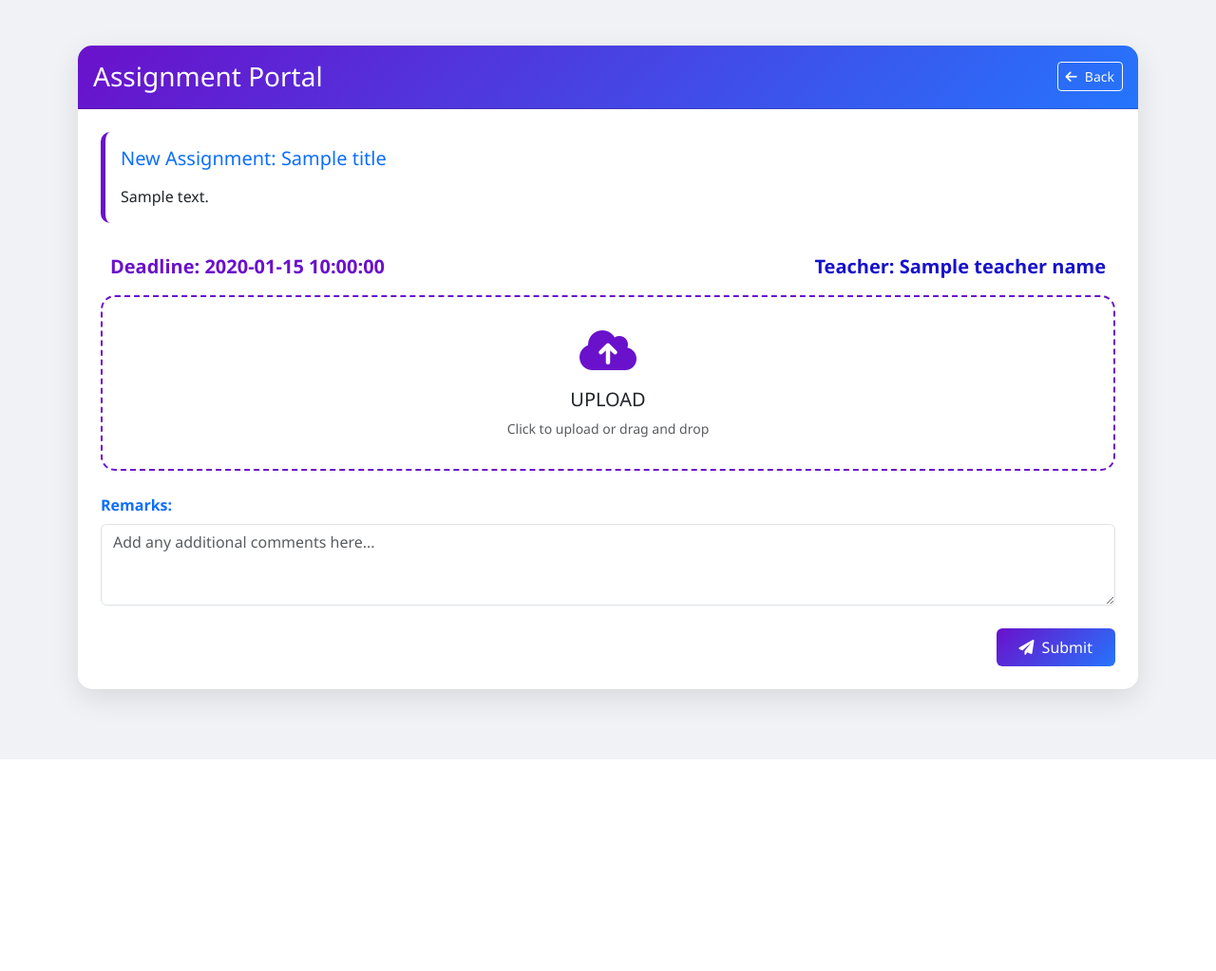
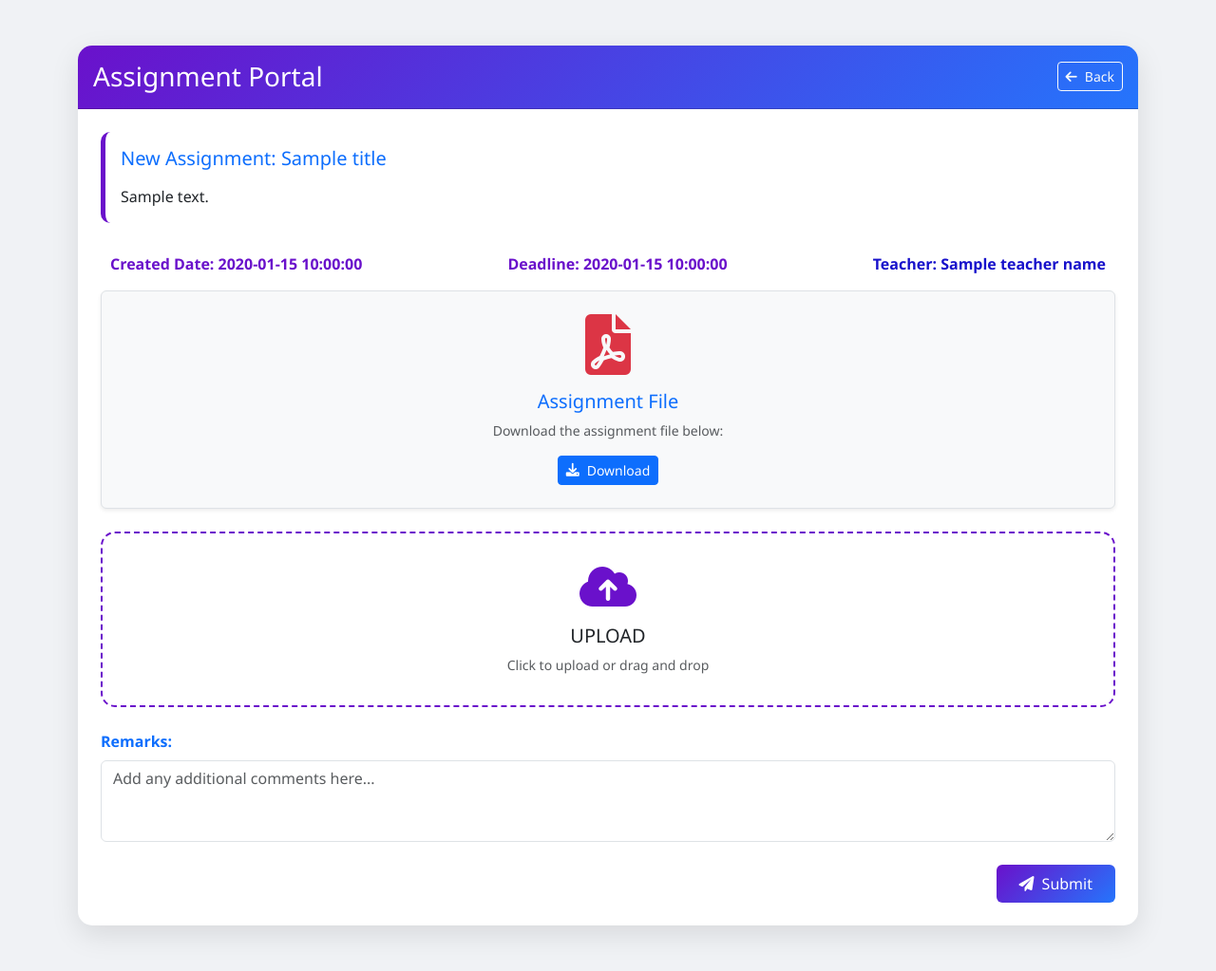
Before and after one commit to mirajdeepbhandari/EduSycn_AI_Classroom_Management_WebAPP, a FastAPI app: template templates/assignment.html in a window 1280 px wide. Shown: the whole page at 95% size. Before the commit the page ends 800 px from the top, so only its background shows below. Run offline with FastAPI, Linux system fonts and the light colour scheme; the template is opened without the code that fills it: most values are stand-ins (such as "Sample title", 1, 10 or a date in 2020).

Commit message:
downlaod assignment added

```diff
--- a/main.py
+++ b/main.py
@@ -57,7 +57,7 @@ def generate_otp():
 async def send_otp(email: str = Form(None)):
     """Send OTP to the provided email address."""
     otp = generate_otp()
-    email="mirajdeepbhandari7@gmail.com"
+    email="arbitbhandari17@gmail.com"
     expiry_time = datetime.utcnow() + timedelta(minutes=5)
     otp_store[email] = {"otp": otp, "expires_at": expiry_time}
 
@@ -538,6 +538,10 @@ async def giveAssignment(
 
                 connection.commit()
 
+                cursor.execute("UPDATE assignment SET link = %s", (save_location,))
+
+                connection.commit()
+
                 cursor.execute("DELETE FROM assignment WHERE created_at < (SELECT MAX(created_at) FROM assignment);")
 
                 connection.commit()
@@ -590,6 +594,8 @@ async def Assignment(request: Request, subject_id: str = Form(...), class_id: st
                     title=Assignment[4]
                     description=Assignment[5]
                     due_date=Assignment[6]
+                    created_at=format_datetime(Assignment[7])
+                    link=Assignment[8]
 
                     cursor.execute("SELECT u.full_name FROM teacher AS t JOIN user AS u ON t.user_id = u.user_id WHERE t.teacher_id = %s;", (teacher_id,))
                     teacher_name = cursor.fetchone()
@@ -602,7 +608,9 @@ async def Assignment(request: Request, subject_id: str = Form(...), class_id: st
                                                             "teacher_name": teacher_name[0],
                                                             "title": title,
                                                             "description": description,
-                                                            "due_date": due_date})
+                                                            "due_date": due_date,
+                                                            "created_at": created_at,
+                                                            "link": link,})
                 else:
                      return templates.TemplateResponse("assignment.html", {"request": request,
                                                             "subject_id": subject_id,
--- a/templates/assignment.html
+++ b/templates/assignment.html
@@ -110,8 +110,20 @@
                 </div>
 
                 <div class="responsive-deadline">
-                    <h5 class="deadline">Deadline: {{ due_date }}</h5>
-                    <h5 class="teacher">Teacher: {{ teacher_name }}</h5>
+                    <h6 class="deadline">Created Date: {{ created_at }}</h6>
+                    <h6 class="deadline">Deadline: {{ due_date }}</h6>
+                    <h6 class="teacher">Teacher: {{ teacher_name }}</h6>
+                </div>
+
+                <div class="d-flex flex-column justify-content-center align-items-center p-4 bg-light border rounded shadow-sm mb-4">
+                    <div class="file-icon mb-3">
+                        <i class="fas fa-file-pdf text-danger" style="font-size: 4rem;"></i>
+                    </div>
+                    <h5 class="mb-2 text-primary">Assignment File</h5>
+                    <p class="text-muted mb-3 small">Download the assignment file below:</p>
+                    <a href="{{ link }}" class="btn btn-primary btn-sm d-flex align-items-center" download>
+                        <i class="fas fa-download me-2"></i>Download
+                    </a>
                 </div>
 
                 <div class="mb-4">
```
Also changed, not shown: 2 other files.
